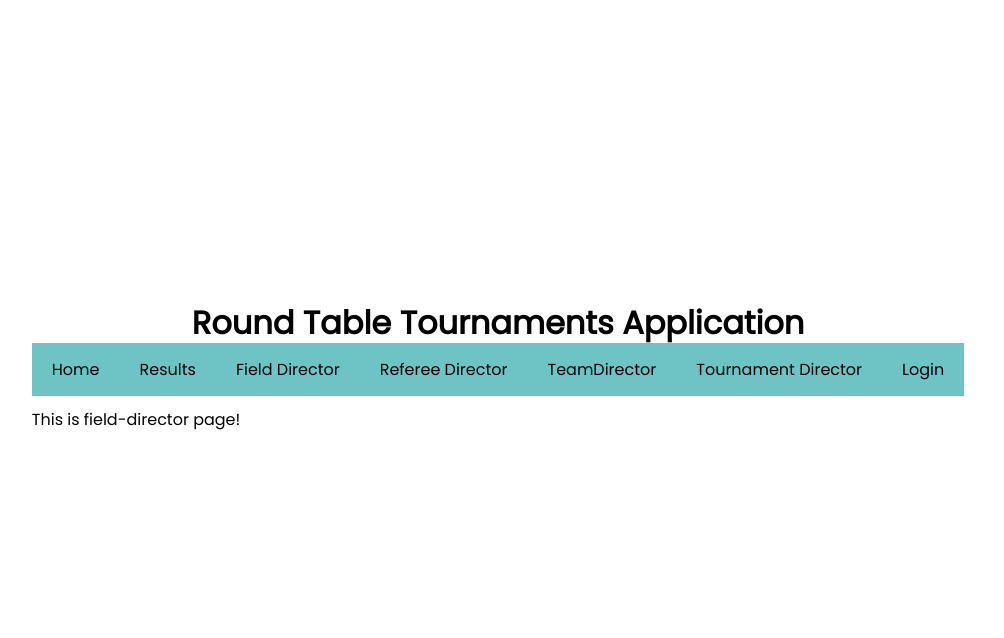
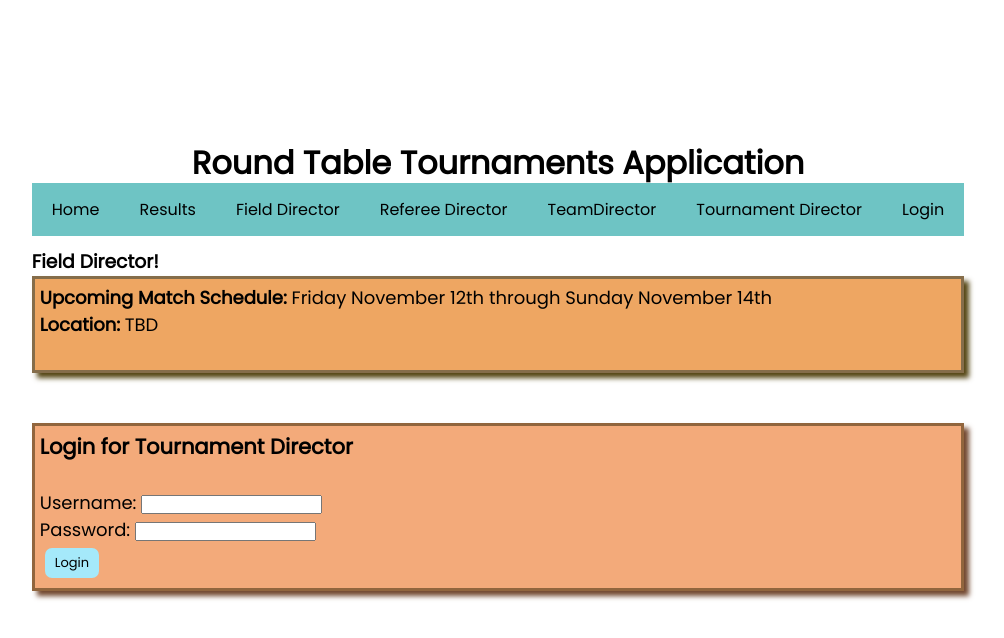
Before and after one commit to dazinn/SER515-Team4-roundTableTournaments, an Angular app in the folder roundTableTournamentsFrontEnd/: page /field-director in a window 1280 px wide. Shown: the top 638 px of the page, without its empty margins (142-1146 px from the left). Built offline with nearby package versions, Linux system fonts and the light colour scheme.

Commit message:
us55: Added some features to the pages.

```diff
--- a/roundTableTournamentsFrontEnd/src/app/field-director/field-director.component.css
+++ b/roundTableTournamentsFrontEnd/src/app/field-director/field-director.component.css
@@ -0,0 +1,20 @@
+.field-director-Info{
+    background-color: rgb(238, 166, 98);
+    border-color: rgb(133, 109, 74);
+    border-style: solid;
+    padding: 5px;
+    font-size: large;
+    box-shadow: 5px 5px 5px rgb(85, 70, 20);
+    max-width: 1000px;
+
+}
+.Field{
+    background-color: rgb(243, 170, 122);
+    border-color: rgb(145, 101, 61);
+    border-style: solid;
+    padding: 5px;
+    font-size: large;
+    box-shadow: 5px 5px 5px rgb(114, 71, 46);
+    max-width: 1000px;
+
+}
--- a/roundTableTournamentsFrontEnd/src/app/field-director/field-director.component.html
+++ b/roundTableTournamentsFrontEnd/src/app/field-director/field-director.component.html
@@ -1 +1,17 @@
-<p>This is field-director page!<p>
+<h3>Field Director!</h3>
+<div class="field-director-Info">
+    <p><b>Upcoming Match Schedule:</b> Friday November 12th through Sunday November 14th</p>
+    <p><b>Location:</b> TBD </p>
+    <br>
+</div>
+<br><br>
+<div class="Field">
+    <h3 style="text-align: left;">Login for Tournament Director</h3>
+    <br>
+    <label for="username" style="text-align: center;">Username: </label>
+    <input id ="username" name="username" type="text"> <br>
+    <label for="password">Password:  </label>
+    <input id ="password" name="password" type="password"> <br>
+    <button class="btn">Login</button>
+    <br>
+</div>
--- a/roundTableTournamentsFrontEnd/src/app/referee-director/referee-director.component.css
+++ b/roundTableTournamentsFrontEnd/src/app/referee-director/referee-director.component.css
@@ -0,0 +1,21 @@
+
+.referee-Info{
+    background-color: rgb(219, 233, 141);
+    border-color: rgb(0, 0, 0);
+    border-style: solid;
+    padding: 5px;
+    font-size: large;
+    box-shadow: 5px 5px 5px rgb(148, 139, 90);
+    max-width: 1000px;
+
+}
+.referee-login{
+    background-color: rgb(230, 243, 159);
+    border-color: rgb(0, 0, 0);
+    border-style: solid;
+    padding: 5px;
+    font-size: large;
+    box-shadow: 5px 5px 5px rgb(146, 137, 88);
+    max-width: 1000px;
+
+}
--- a/roundTableTournamentsFrontEnd/src/app/referee-director/referee-director.component.html
+++ b/roundTableTournamentsFrontEnd/src/app/referee-director/referee-director.component.html
@@ -1 +1,17 @@
-<p>referee-director works!</p>
+<h3>Referee-director</h3>
+<div class="referee-Info">
+    <p><b>Schedule For Referee:</b> Friday November 12th through Sunday November 14th</p>
+    <p><b>Location:</b> TBD </p>
+    <br>
+</div>
+<br><br>
+<div class="referee-login">
+<h3 style="text-align: left;">Login for Referee Director</h3>
+<br/>
+<label for="username" style="text-align: center;">Username: </label>
+<input id ="username" name="username" type="text"> <br>
+<label for="password">Password:  </label>
+<input id ="password" name="password" type="password"> <br>
+
+<button class="btn">Login</button>
+</div>
--- a/roundTableTournamentsFrontEnd/src/app/team-director/team-director.component.css
+++ b/roundTableTournamentsFrontEnd/src/app/team-director/team-director.component.css
@@ -0,0 +1,20 @@
+.match-Info{
+    background-color: rgb(238, 92, 153);
+    border-color: rgb(80, 42, 42);
+    border-style: solid;
+    padding: 5px;
+    font-size: large;
+    box-shadow: 5px 5px 5px rgb(155, 97, 97);
+    max-width: 1000px;
+
+}
+.Team{
+    background-color: rgb(240, 154, 194);
+    border-color: rgb(78, 53, 63);
+    border-style: solid;
+    padding: 5px;
+    font-size: large;
+    box-shadow: 5px 5px 5px rgb(194, 186, 186);
+    max-width: 1000px;
+
+}
--- a/roundTableTournamentsFrontEnd/src/app/team-director/team-director.component.html
+++ b/roundTableTournamentsFrontEnd/src/app/team-director/team-director.component.html
@@ -1 +1,17 @@
-<p>team-director works!</p>
+<h3>Team Director!</h3>
+<div class="match-Info">
+    <p><b>Upcoming Match Schedule:</b> Friday November 12th through Sunday November 14th</p>
+    <p><b>Location:</b> TBD </p>
+    <br>
+</div>
+<br><br>
+<div class="Team">
+    <h3 style="text-align: left;">Login for Team Director</h3>
+    <br>
+    <label for="username" style="text-align: center;">Username: </label>
+    <input id ="username" name="username" type="text"> <br>
+    <label for="password">Password:  </label>
+    <input id ="password" name="password" type="password"> <br>
+    <button class="btn">Login</button>
+    <br>
+</div>
--- a/roundTableTournamentsFrontEnd/src/app/tournament-director/tournament-director.component.css
+++ b/roundTableTournamentsFrontEnd/src/app/tournament-director/tournament-director.component.css
@@ -0,0 +1,20 @@
+.tournament-director-Info{
+    background-color: rgb(245, 199, 247);
+    border-color: rgb(68, 59, 70);
+    border-style: solid;
+    padding: 5px;
+    font-size: large;
+    box-shadow: 5px 5px 5px rgb(146, 196, 196);
+    max-width: 1000px;
+
+}
+.Tournament{
+    background-color: rgb(238, 200, 240);
+    border-color: rgb(81, 72, 83);
+    border-style: solid;
+    padding: 5px;
+    font-size: large;
+    box-shadow: 5px 5px 5px rgb(134, 197, 192);
+    max-width: 1000px;
+
+}
--- a/roundTableTournamentsFrontEnd/src/app/tournament-director/tournament-director.component.html
+++ b/roundTableTournamentsFrontEnd/src/app/tournament-director/tournament-director.component.html
@@ -1 +1,17 @@
-<p>tournament-director works!</p>
+<h3>Tournament Director!</h3>
+<div class="tournament-director-Info">
+    <p><b>Upcoming Match Schedule:</b> Friday November 12th through Sunday November 14th</p>
+    <p><b>Location:</b> TBD </p>
+    <br>
+</div>
+<br><br>
+<div class="Tournament">
+    <h3 style="text-align: left;">Login for Tournament Director</h3>
+    <br>
+    <label for="username" style="text-align: center;">Username: </label>
+    <input id ="username" name="username" type="text"> <br>
+    <label for="password">Password:  </label>
+    <input id ="password" name="password" type="password"> <br>
+    <button class="btn">Login</button>
+    <br>
+</div>
```
